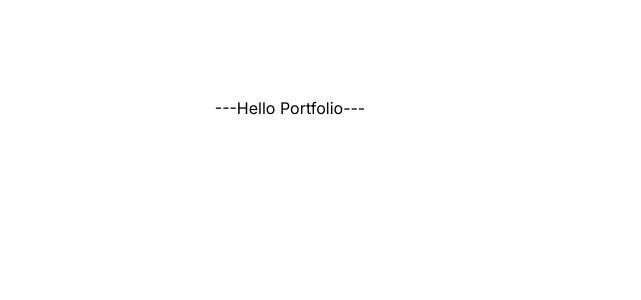
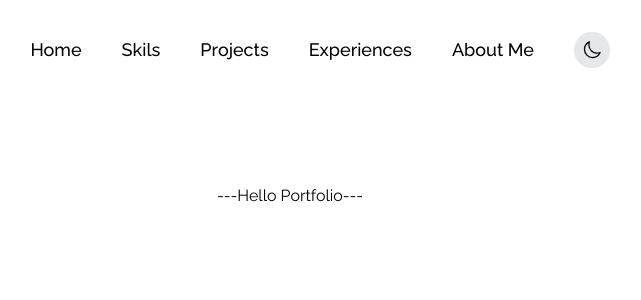
Before and after one commit to Sym-17/portfolio-next, a Next.js app: page / in a window 1280 px wide. Shown: the top 300 px of the page, without its empty margins (350-991 px from the left). Built offline with nearby package versions, Linux system fonts and the light colour scheme.

Commit message:
Add Nav bar

```diff
--- /dev/null
+++ b/src/app/components/Nav.tsx
@@ -0,0 +1,32 @@
+import React from "react";
+import {
+  MoonIcon,
+  Bars3BottomLeftIcon,
+  SunIcon,
+} from "@heroicons/react/24/outline";
+
+const navTitles = ["Home", "Skils", "Projects", "Experiences", "About Me"];
+
+const Nav = () => {
+  return (
+    <div className="flex justify-between items-center w-full mt-8">
+      <Bars3BottomLeftIcon className="w-8 text-[#536DFE] md:hidden" />
+      <div className="hidden md:flex justify-between items-center ml-auto gap-10">
+        {navTitles.map((title) => {
+          return (
+            <h1
+              className="cursor-pointer text-base hover:text-[#536DFE] lg:text-lg font-medium"
+              key={title}
+            >
+              {title}
+            </h1>
+          );
+        })}
+        <MoonIcon className="w-9 p-2 bg-gray-200 hover:bg-slate-300 rounded-full cursor-pointer" />
+        {/* <SunIcon className="w-9 p-2 bg-gray-200 hover:bg-slate-300 rounded-full cursor-pointer" /> */}
+      </div>
+    </div>
+  );
+};
+
+export default Nav;
--- a/src/app/layout.tsx
+++ b/src/app/layout.tsx
@@ -1,22 +1,27 @@
-import type { Metadata } from 'next'
-import { Inter } from 'next/font/google'
-import './globals.css'
+import type { Metadata } from "next";
+import { Raleway } from "next/font/google";
+import "./globals.css";
+import Nav from "./components/Nav";
 
-const inter = Inter({ subsets: ['latin'] })
+const raleway = Raleway({ subsets: ["latin"] });
 
 export const metadata: Metadata = {
-  title: 'Create Next App',
-  description: 'Generated by create next app',
-}
+  title: "Samiullah Sayem",
+};
 
 export default function RootLayout({
   children,
 }: {
-  children: React.ReactNode
+  children: React.ReactNode;
 }) {
   return (
     <html lang="en">
-      <body className={inter.className}>{children}</body>
+      <body
+        className={`${raleway.className} flex flex-col gap-5 justify-center items-center pr-5 pl-5 md:pr-20 md:pl-20 lg:pr-44 lg:pl-44 xl:pr-80 xl:pl-80`}
+      >
+        <Nav />
+        {children}
+      </body>
     </html>
-  )
+  );
 }
```
Also changed, not shown: package.json (+6 -5 lines), 1 other file (tests, documents, lock files or other folders).
